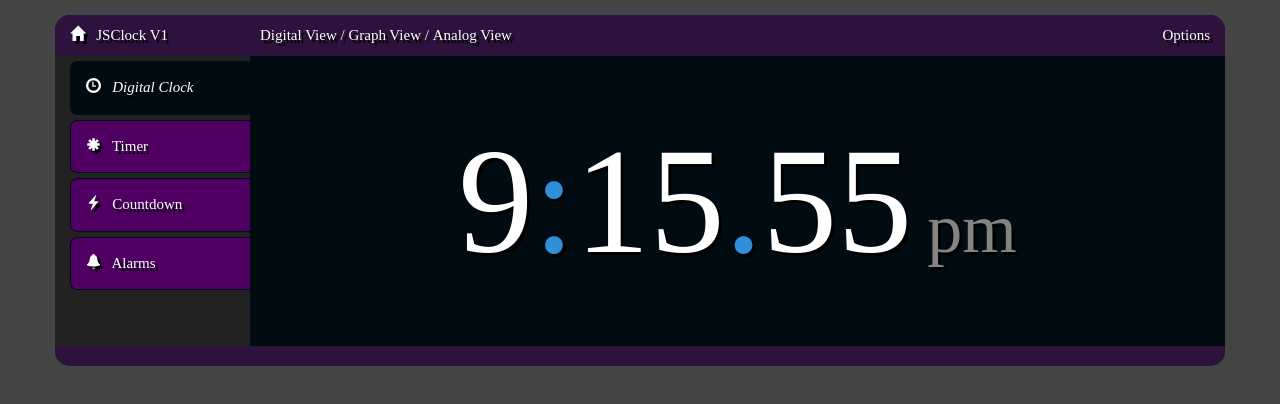
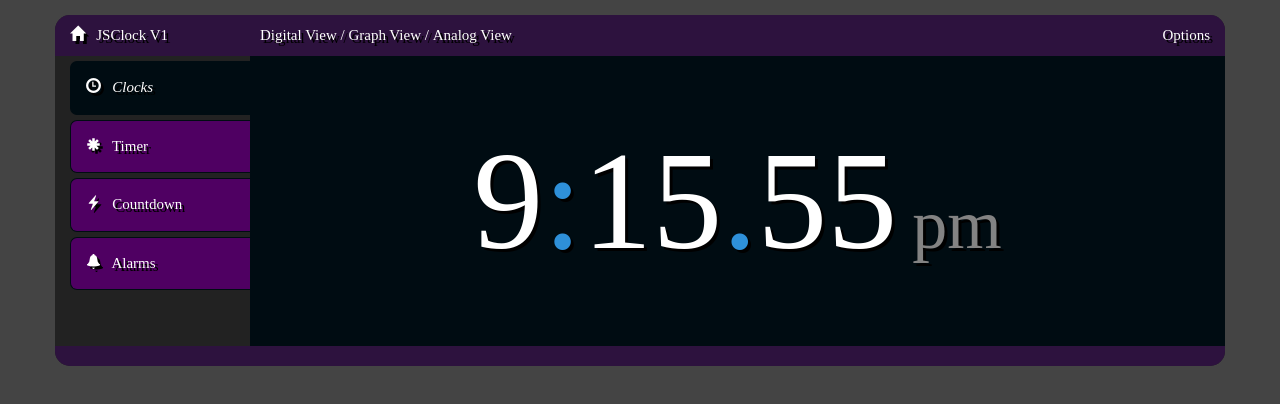
Before and after one commit to hazlema/MooClock, a plain HTML site: page index.html in a window 1280 px wide. Both pictures are taken after a click on the link "Digital View". Drawn offline with Linux system fonts and the light colour scheme.

Commit message:
Better Module Control

```diff
--- a/css/default.css
+++ b/css/default.css
@@ -28,7 +28,7 @@ body {
 .content {
 	color: white;
 	background-color: #000c12;
-	font-size: 150px;
+	font-size: 140px;
 	height: 290px;
 	text-align: center;
 	line-height: 290px;
--- a/index.html
+++ b/index.html
@@ -34,7 +34,7 @@
 		<div class="row">
 			<div class="col-sm-2 sidebar">
 				<div display-panel="Digital" class="commandButton active">
-					<span class="glyphicon glyphicon-time"></span>&nbsp;&nbsp; Digital Clock
+					<span class="glyphicon glyphicon-time"></span>&nbsp;&nbsp; Clocks
 				</div>
 				<div display-panel="Timer" class="commandButton">
 					<span class="glyphicon glyphicon-asterisk"></span>&nbsp;&nbsp; Timer
@@ -57,5 +57,6 @@
 			<div class="col-sm-10 nav-bar"></div>
 			<div class="col-sm-1 nav-bar nav-bar-bottom-right"></div>
 		</div>
+	</div>
 </body>
 </html>
--- a/js/clock.js
+++ b/js/clock.js
@@ -9,16 +9,20 @@ var Clock = new Class({
 		this.initHover();
 		this.initClick();
 
-		// Load Views
+		// Load Modules
 		//
-		this.Digital = new Digital();
-		this.Timer = new Timer();
+		this.modules = {
+			'Digital': new Digital(),
+			'Timer':   new Timer()
+		};
 
-		// Start
+		// Set the active module
+		// Set the loaded flag
+		// Start the timer
 		//
-		this.selection = 'Digital';
-		this.loaded = false;
-		this.isRunning = this.updateDisplay.periodical(1000, this);
+		this.modules.active = this.modules.Digital;
+		this.loaded         = false;
+		this.isRunning      = this.updateDisplay.periodical(1000, this);
 	},
 
 	// Setup the click events
@@ -35,10 +39,10 @@ var Clock = new Class({
 				this.addClass('active');
 
 				// Tell updateDisplay() it needs to load and
-				// link up the commands
+				// link up the commands, set the active module
 				//
 				self.loaded = false;
-				self.selection = this.getAttribute('display-panel');
+				self.modules.active = self.modules[this.getAttribute('display-panel')];
 
 				// Stop Updating, let the animation finish
 				//
@@ -72,40 +76,17 @@ var Clock = new Class({
 	updateDisplay: function () {
 		var self = this;
 
-		switch (this.selection) {
+		document.id('content').set('html', this.modules.active.display(this.modules.active));
 
-		// Digital clock (js/digital.js)
-		//
-		case "Digital":
-			document.id('content').set('html', this.Digital.display(this.Digital));
+		if (!self.loaded) {
+			document.id('commands').set('html', this.modules.active.commands());
 
-			if (!self.loaded) {
-				document.id('commands').set('html', this.Digital.commands());
-				console.log(document.id("commands").getElements("a"));
+			document.id("commands").getElements("a").addEvent('click', function (e, ele) {
+				self.modules.active.dispatch(this.innerHTML, self.modules.active);
+			});
+			this.loaded = true;
+		}
 
-				document.id("commands").getElements("a").addEvent('click', function (e, ele) {
-					self.Digital.dispatch(this.innerHTML, self.Digital);
-				});
-				this.loaded = true;
-			}
-			break;
-
-		// Timer (js/timer.js)
-		//
-		case "Timer":
-			document.id('content').set('html', this.Timer.display(this.Timer));
-
-			if (!self.loaded) {
-				document.id('commands').set('html', this.Timer.commands());
-				console.log(document.id("commands").getElements("a"));
-
-				document.id("commands").getElements("a").addEvent('click', function (e, ele) {
-					self.Timer.dispatch(this.innerHTML, self.Timer);
-				});
-				this.loaded = true;
-			}
-			break;
-		}
 		document.id('content').fade('in');
 	}
 });
```
Also changed, not shown: favicon.ico (added).
